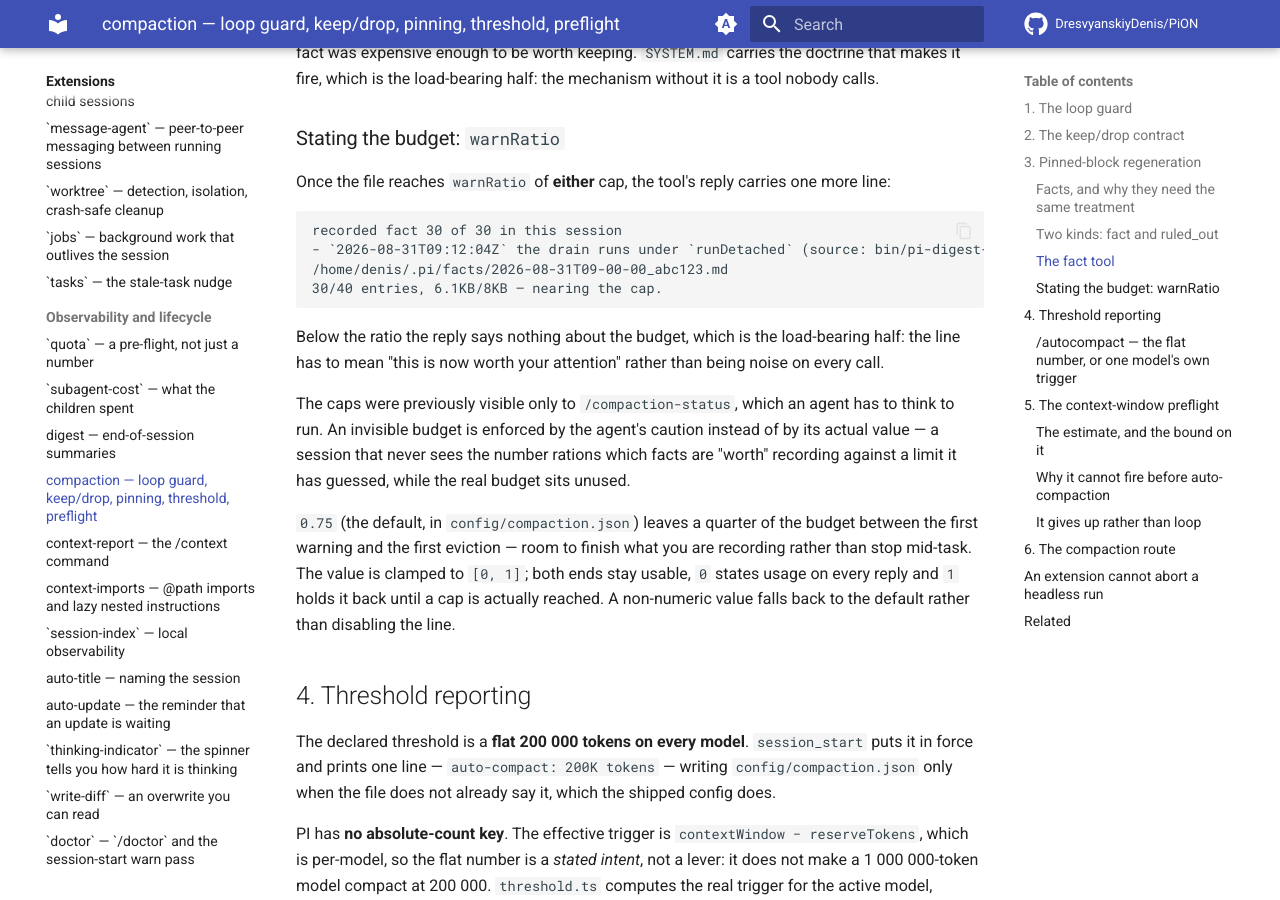
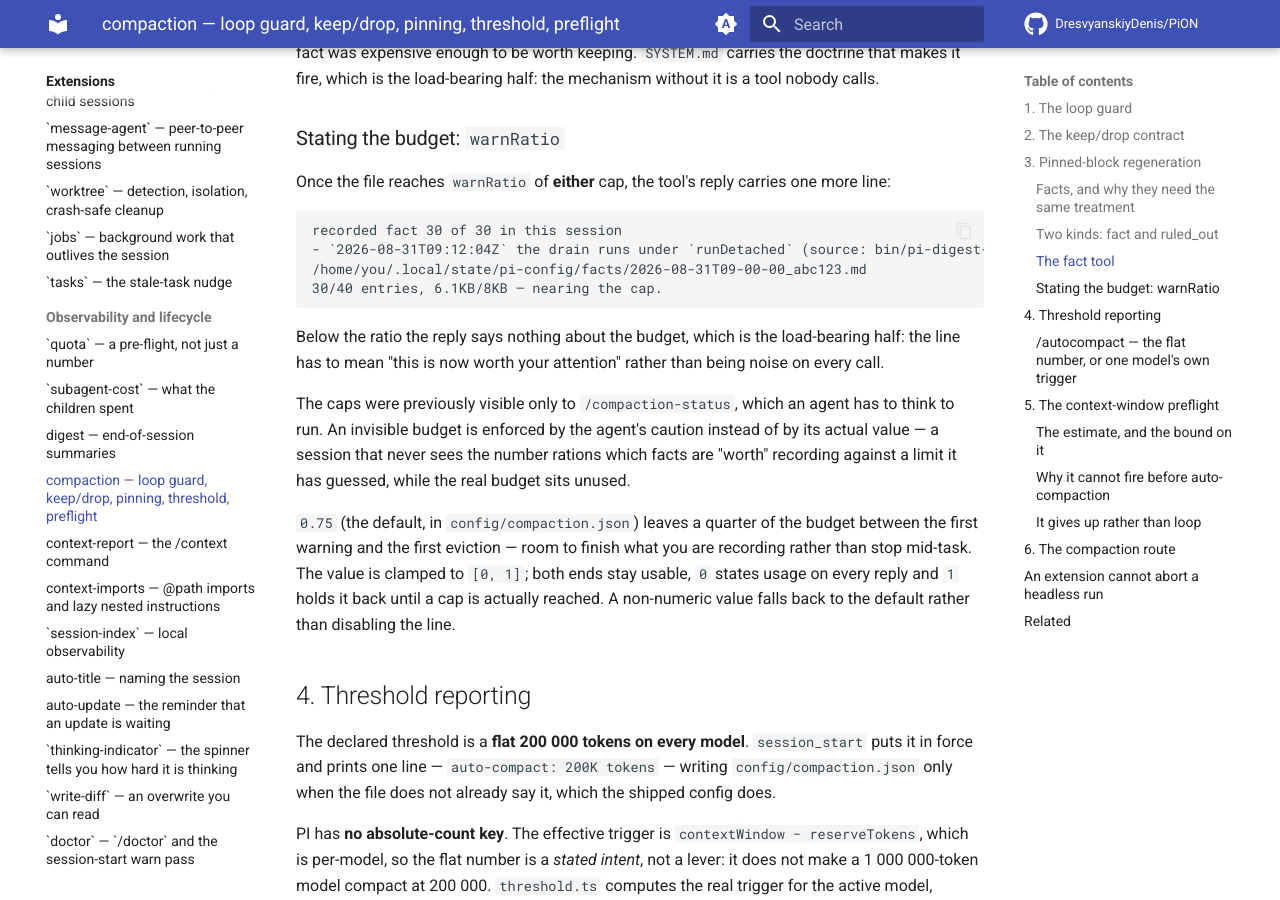
Before and after one commit to DresvyanskiyDenis/PiON, an MkDocs documentation site: the page built from docs/extensions/compaction.md, in a window 1280 px wide and 900 px high, scrolled down 3100 px. Built offline with MkDocs 1.6.1 and Material for MkDocs 9.7.7, drawn with Linux system fonts in a browser that asks for light colours; comment, search, counter and statistics services are not loaded.

Commit message:
docs(compaction): scrub a real home-directory path from the warnRatio example
Follow-up to f9dd7a3. The example fact-tool reply leaked this
worktree's actual home directory; use the repo's own home-directory
placeholder convention instead.

````diff
--- a/docs/extensions/compaction.md
+++ b/docs/extensions/compaction.md
@@ -133,7 +133,7 @@ Once the file reaches `warnRatio` of **either** cap, the tool's reply carries on
 ```
 recorded fact 30 of 30 in this session
 - `2026-08-31T09:12:04Z` the drain runs under `runDetached` (source: bin/pi-digest-drain)
-/home/denis/.pi/facts/2026-08-31T09-00-00_abc123.md
+/home/you/.local/state/pi-config/facts/2026-08-31T09-00-00_abc123.md
 30/40 entries, 6.1KB/8KB — nearing the cap.
 ```
 
````
